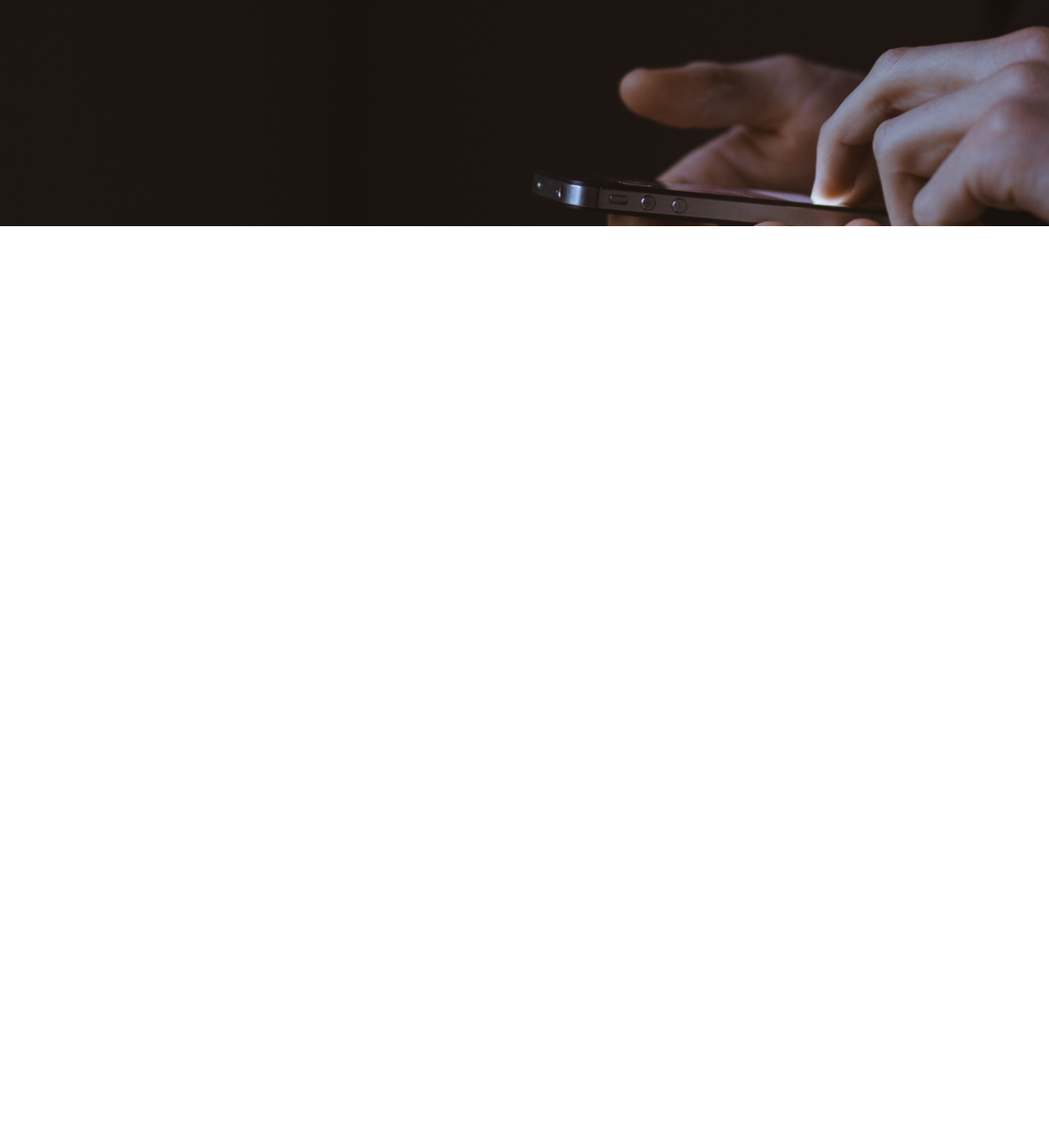
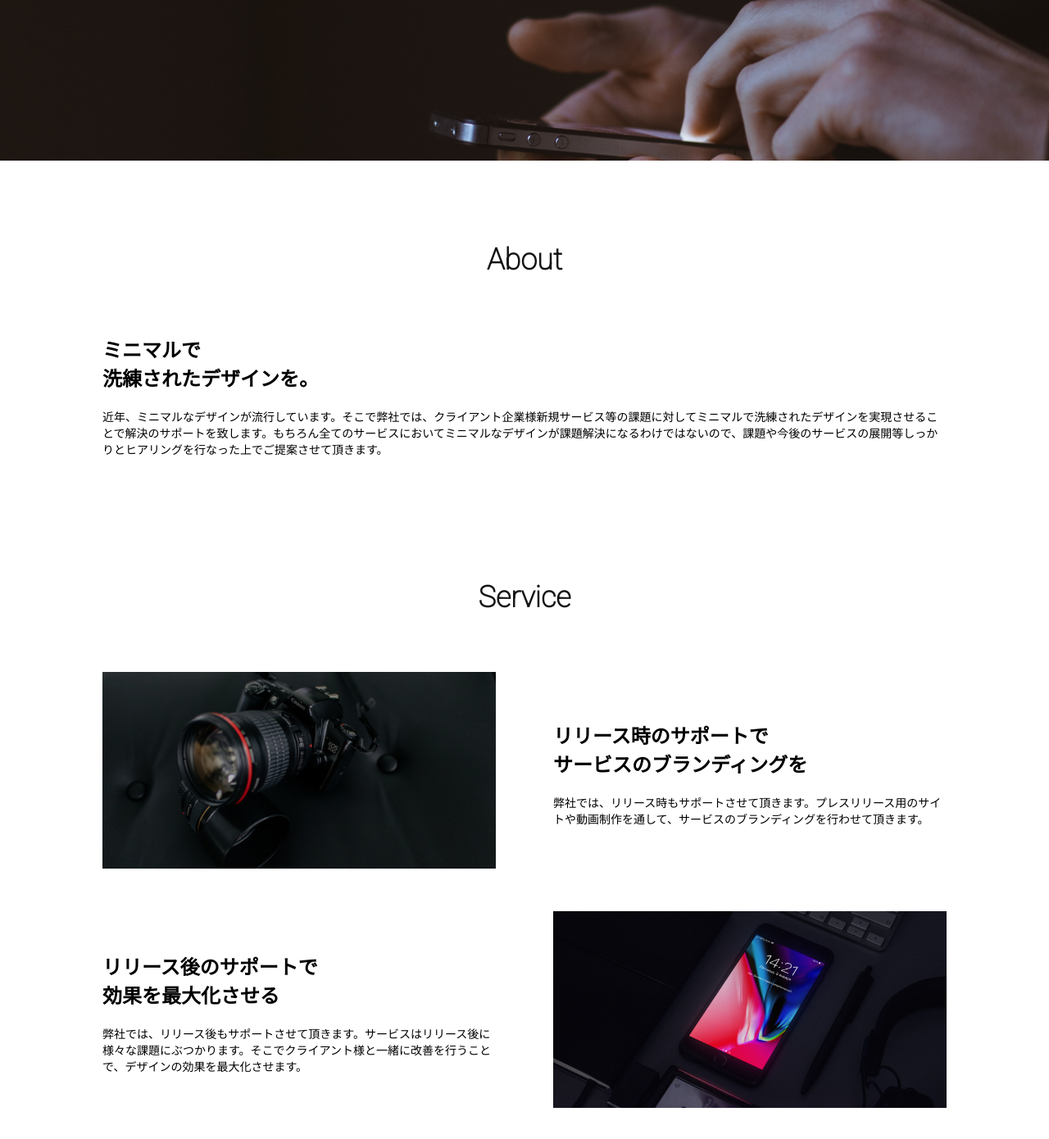
Before and after one commit to e-adachi-55/crestadesign-cording1, a plain HTML site: page index.html in a window 1280 px wide. Shown: the part 600-1990 px from the top of the page at 82% size. Before the commit the page ends 876 px from the top, so only its background shows below. Drawn offline with Linux system fonts and the light colour scheme.

Commit message:
second commit
about・service部分の作成まで

```diff
--- a/css/style.css
+++ b/css/style.css
@@ -1,5 +1,6 @@
 html {
     font-size: 62.5%;
+    font-family: 'Roboto', sans-serif;
 }
 
 body,header,h1,ul {
@@ -14,15 +15,14 @@ ul li {
 .header {
     color: #fff;
     background-color: #1B1310;
-    font-family: 'Roboto', sans-serif;
-    height: 75px;
+    margin-bottom: 100px;
 }
 
 .header_bg {
     display: flex;
     justify-content: space-between;
     align-items: center;
-    line-height: 75px;
+    height: 75px;
     border-bottom: 1px solid #fff;
     padding: 0 120px;
 }
@@ -46,7 +46,8 @@ ul li {
     background-image: url(../img/fv-bgi@2x.jpg);
     background-repeat: no-repeat;
     background-size: cover;
-    height: 800px;
+    background-position: center bottom;
+    height: 90vh;
     position: relative;
 }
 
@@ -58,5 +59,55 @@ ul li {
     font-size: 5rem;
     border: 1px solid #fff;
     font-weight: bold;
-    padding: 30px;
+    padding: 35px 42px;
 }
+
+.container {
+    max-width: 1030px;
+    margin: 0 auto;
+}
+
+.contents_title {
+    font-size: 3.6rem;
+    color: #141414;
+    margin-bottom: 70px;
+    text-align: center;
+    font-weight: bold;
+}
+
+.about {
+    margin-bottom: 150px;
+}
+
+.sub_title {
+    font-size: 2.4rem;
+    font-family: 'Noto Sans JP', sans-serif;
+}
+
+.text {
+    font-size: 1.4rem;
+    font-family: 'Noto Sans JP', sans-serif;
+}
+
+.service_contents {
+    display: flex;
+    justify-content: space-between;
+    align-items: center;
+    margin-bottom: 50px;
+}
+
+.service_text {
+    padding-left: 70px;
+}
+
+.service_text2 {
+    padding-right: 70px;
+}
+
+.service_contents:last-child {
+    margin-bottom: 0;
+}
+
+.service {
+    margin-bottom: 150px;
+}
--- a/index.html
+++ b/index.html
@@ -5,6 +5,7 @@
     <meta name="viewport" content="width=device-width, initial-scale=1.0">
     <title>Crista Design.</title>
     <link href="https://fonts.googleapis.com/css2?family=Roboto:wght@100&display=swap" rel="stylesheet">
+    <link href="https://fonts.googleapis.com/css2?family=Noto+Sans+JP:wght@100&display=swap" rel="stylesheet">
     <link rel="stylesheet" href="css/style.css">
 </head>
 <body>
@@ -23,11 +24,32 @@
             </div>
         </div>
     </header>
+    <div class="container">
         <section class="about" id="about">
-
+            <h1 class="contents_title">About</h1>
+            <h2 class="sub_title">ミニマルで<br>洗練されたデザインを。</h2>
+            <p class="text">近年、ミニマルなデザインが流行しています。そこで弊社では、クライアント企業様新規サービス等の課題に対してミニマルで洗練されたデザインを実現させることで解決のサポートを致します。もちろん全てのサービスにおいてミニマルなデザインが課題解決になるわけではないので、課題や今後のサービスの展開等しっかりとヒアリングを行なった上でご提案させて頂きます。</p>
         </section>
         <section class="service" id="service">
-
+            <h1 class="contents_title">Service</h1>
+            <div class="service_contents">
+                <div class="service_img">
+                    <img src="img/service-image@2x.jpg" alt="">
+                </div>
+                <div class="service_text">
+                    <h2 class="sub_title">リリース時のサポートで<br>サービスのブランディングを</h2>
+                    <p class="text">弊社では、リリース時もサポートさせて頂きます。プレスリリース用のサイトや動画制作を通して、サービスのブランディングを行わせて頂きます。</p>
+                </div>
+            </div>
+            <div class="service_contents">
+                <div class="service_text2">
+                    <h2 class="sub_title">リリース後のサポートで<br>効果を最大化させる</h2>
+                    <p class="text">弊社では、リリース後もサポートさせて頂きます。サービスはリリース後に様々な課題にぶつかります。そこでクライアント様と一緒に改善を行うことで、デザインの効果を最大化させます。</p>
+                </div>
+                <div class="service_img">
+                    <img src="img/service-image02@2x.jpg" alt="">
+                </div>
+            </div>
         </section>
         <section class="news" id="news">
 
@@ -35,6 +57,7 @@
         <section class="contact" id="contact">
 
         </section>
+    </div>
     <footer>
 
     </footer>
```
Lines whose indentation alone changed are shown as unchanged.
